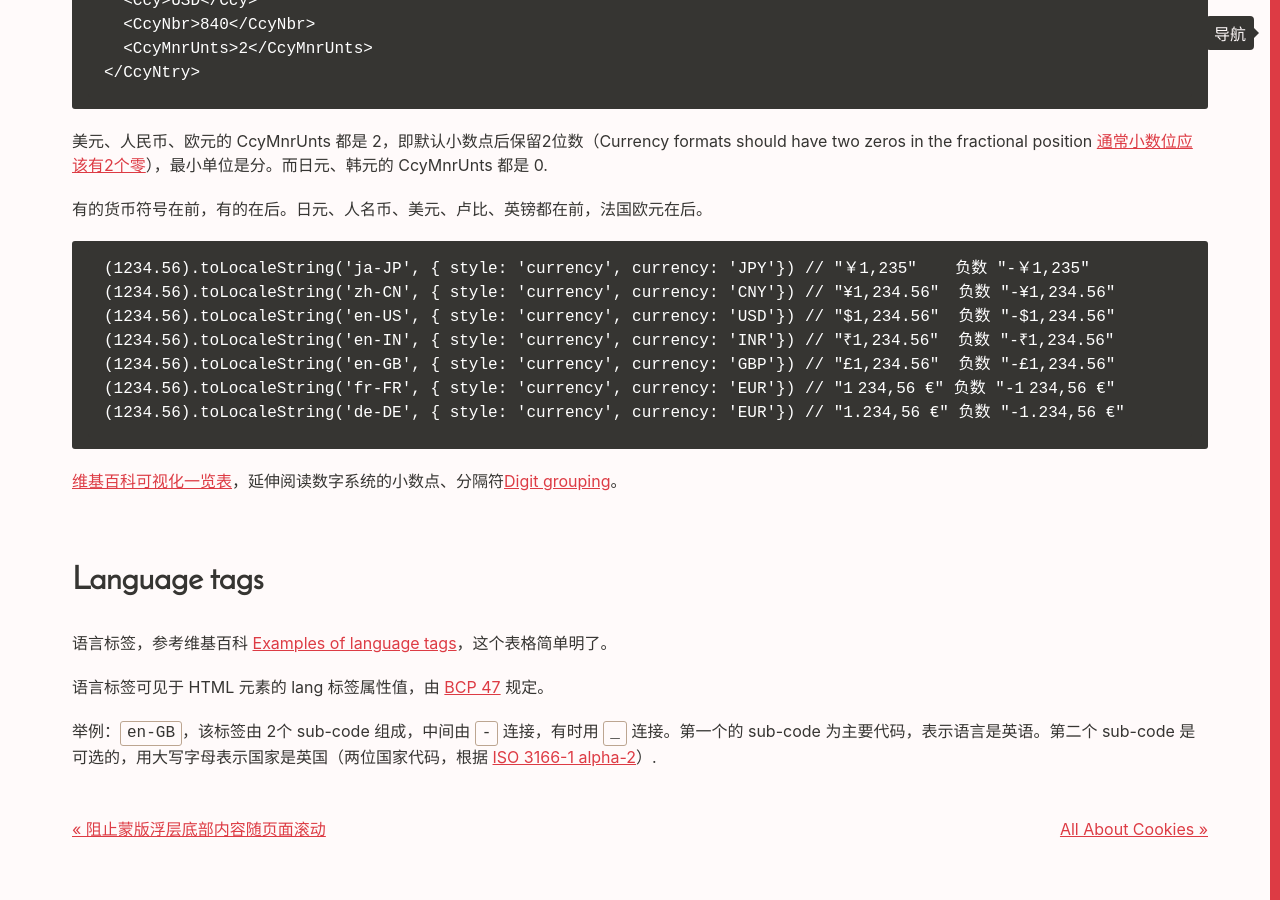
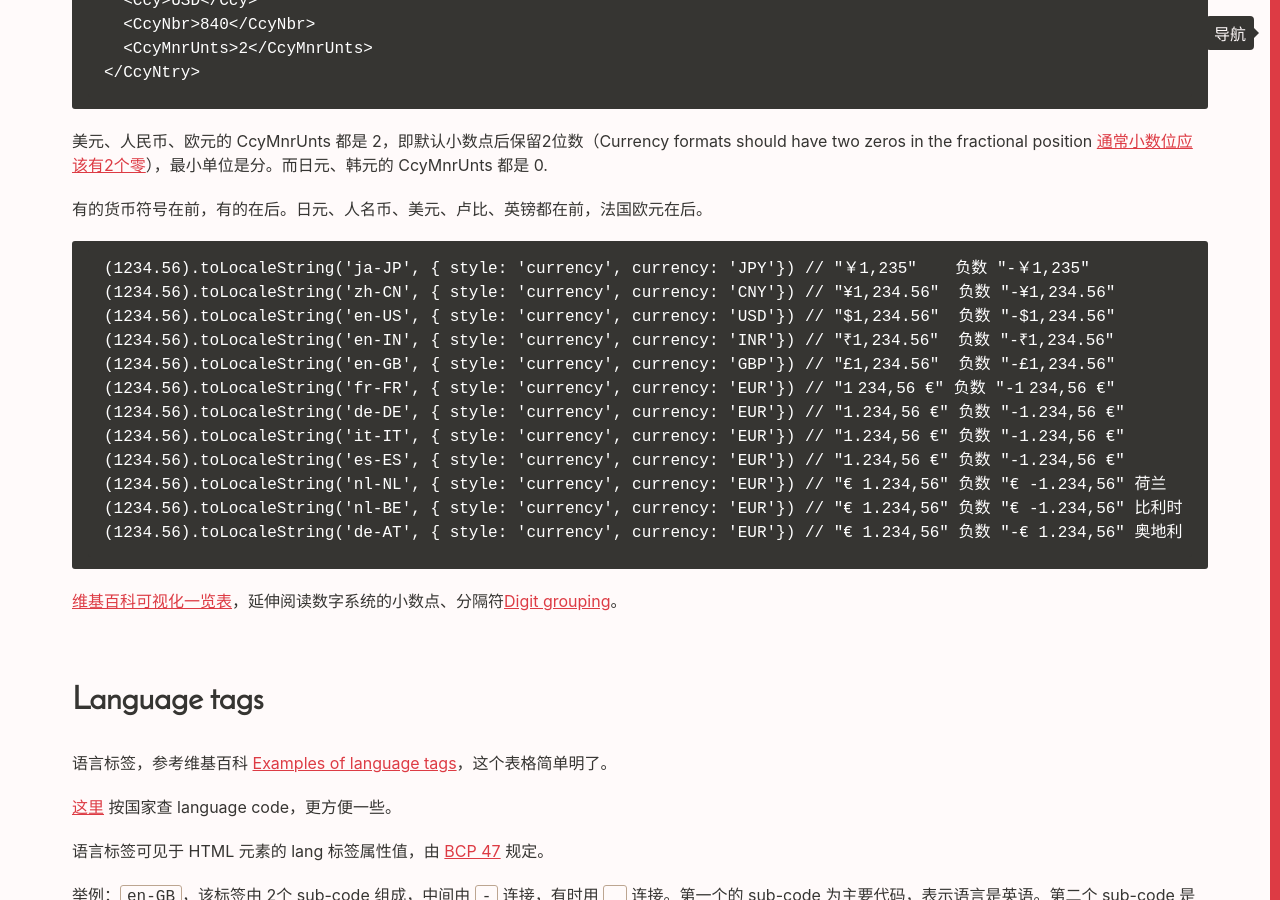
Before and after one commit to Vivi-wu/dive-into-web, a Jekyll site: the page built from _posts/2020-03-04-ISO-tips.markdown, in a window 1280 px wide and 900 px high, scrolled down 2115 px. Built offline with Jekyll 4.4.1, drawn with Linux system fonts in a browser that asks for light colours.

Commit message:
update blog for currency

```diff
--- a/_posts/2020-03-04-ISO-tips.markdown
+++ b/_posts/2020-03-04-ISO-tips.markdown
@@ -75,6 +75,11 @@ Currencies are represented both numerically and alphabetically, using either thr
     (1234.56).toLocaleString('en-GB', { style: 'currency', currency: 'GBP'}) // "£1,234.56"  负数 "-£1,234.56"
     (1234.56).toLocaleString('fr-FR', { style: 'currency', currency: 'EUR'}) // "1 234,56 €" 负数 "-1 234,56 €"
     (1234.56).toLocaleString('de-DE', { style: 'currency', currency: 'EUR'}) // "1.234,56 €" 负数 "-1.234,56 €"
+    (1234.56).toLocaleString('it-IT', { style: 'currency', currency: 'EUR'}) // "1.234,56 €" 负数 "-1.234,56 €"
+    (1234.56).toLocaleString('es-ES', { style: 'currency', currency: 'EUR'}) // "1.234,56 €" 负数 "-1.234,56 €"
+    (1234.56).toLocaleString('nl-NL', { style: 'currency', currency: 'EUR'}) // "€ 1.234,56" 负数 "€ -1.234,56" 荷兰
+    (1234.56).toLocaleString('nl-BE', { style: 'currency', currency: 'EUR'}) // "€ 1.234,56" 负数 "€ -1.234,56" 比利时
+    (1234.56).toLocaleString('de-AT', { style: 'currency', currency: 'EUR'}) // "€ 1.234,56" 负数 "-€ 1.234,56" 奥地利
 
 [维基百科可视化一览表](https://en.wikipedia.org/wiki/ISO_4217)，延伸阅读数字系统的小数点、分隔符[Digit grouping](https://en.wikipedia.org/wiki/Decimal_separator)。
 
@@ -82,6 +87,8 @@ Currencies are represented both numerically and alphabetically, using either thr
 
 语言标签，参考维基百科 [Examples of language tags](https://en.wikipedia.org/wiki/Language_localisation)，这个表格简单明了。
 
+[这里](http://www.lingoes.net/en/translator/langcode.htm) 按国家查 language code，更方便一些。
+
 语言标签可见于 HTML 元素的 lang 标签属性值，由 [BCP 47](https://tools.ietf.org/html/bcp47) 规定。
 
 举例：`en-GB`，该标签由 2个 sub-code 组成，中间由 `-` 连接，有时用 `_` 连接。第一个的 sub-code 为主要代码，表示语言是英语。第二个 sub-code 是可选的，用大写字母表示国家是英国（两位国家代码，根据 [ISO 3166-1 alpha-2](https://en.wikipedia.org/wiki/ISO_3166-1_alpha-2)）.
```
